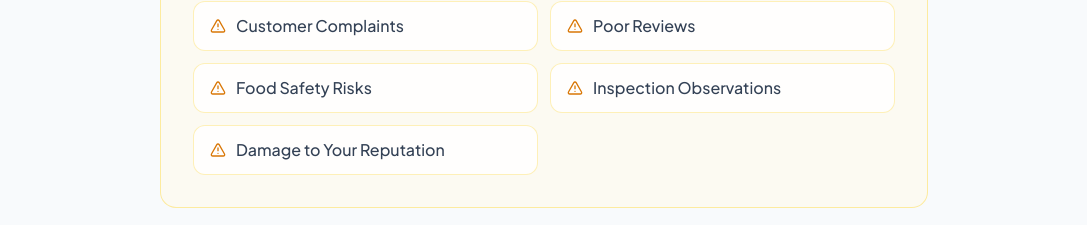
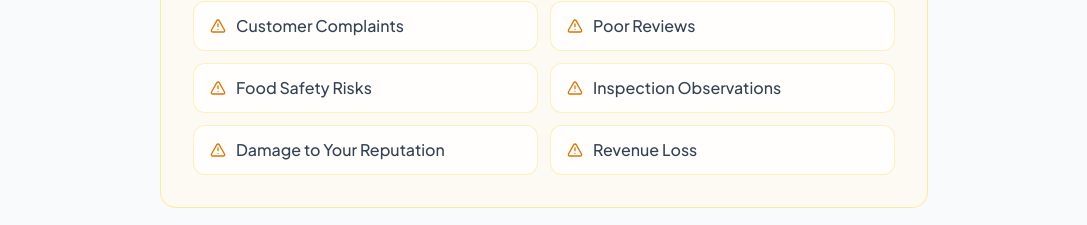
Before and after one commit to shivose/food-consultant-india, a Next.js app: page / in a window 1280 px wide. Shown: the part 1920-2145 px from the top of the page, without its empty margins (96-1183 px from the left). Built offline with nearby package versions, Linux system fonts and the light colour scheme; no server answers.

Commit message:
Add Revenue Loss to consequences grid to fill the empty cell.
Co-authored-by: Cursor <cursoragent@cursor.com>

```diff
--- a/src/components/Problems.tsx
+++ b/src/components/Problems.tsx
@@ -19,6 +19,7 @@ const consequences = [
   "Food Safety Risks",
   "Inspection Observations",
   "Damage to Your Reputation",
+  "Revenue Loss",
 ];
 
 export default function Problems() {
```
